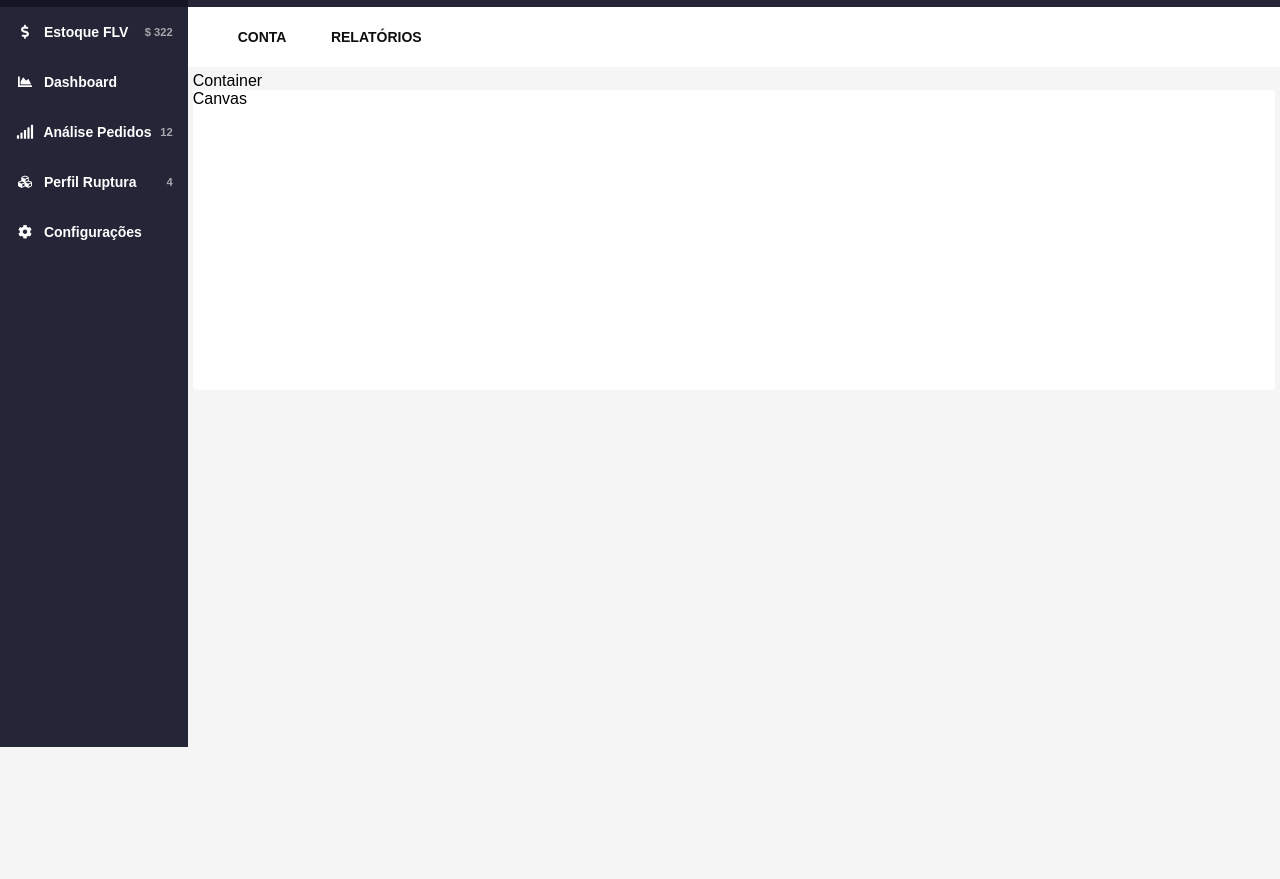
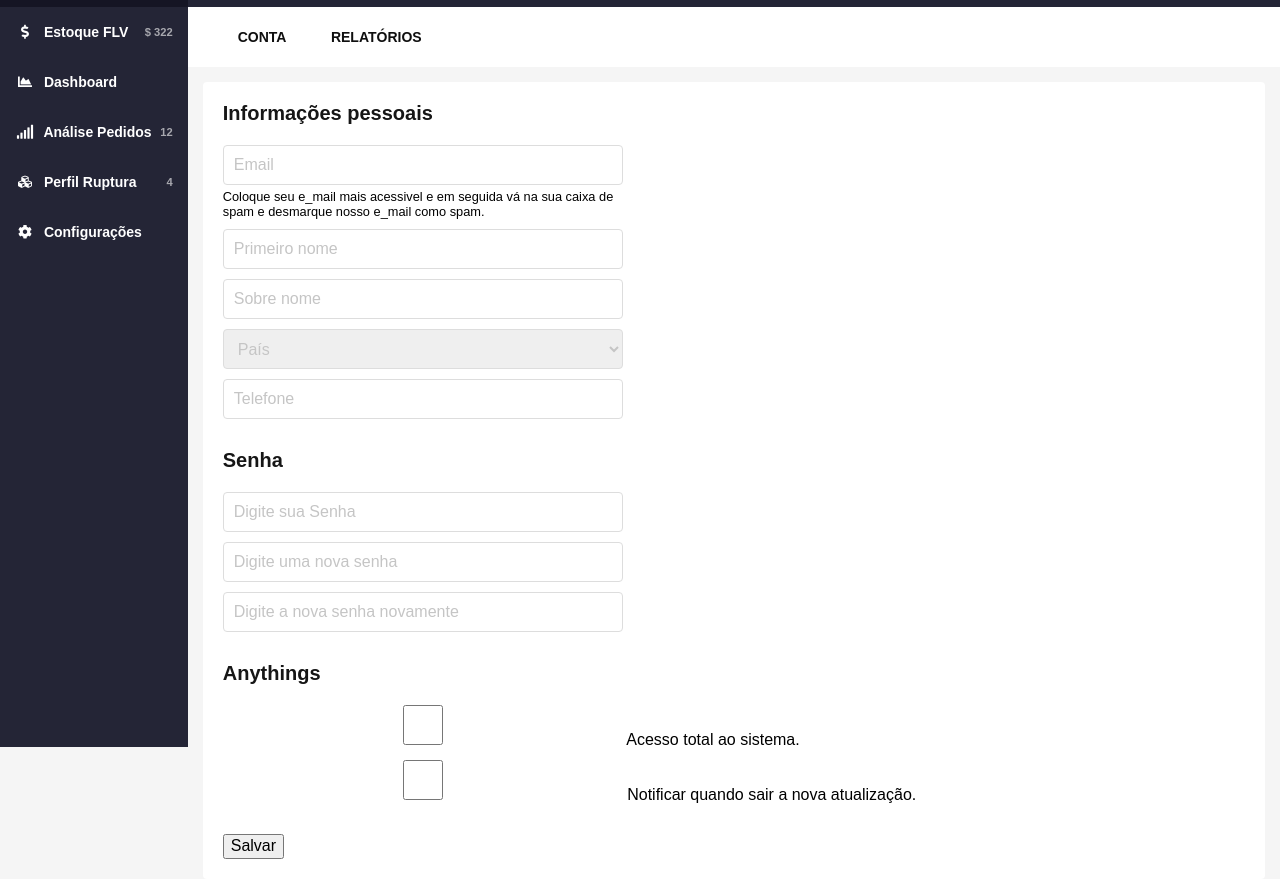
Before and after one commit to Beto35/Beto, a plain HTML site: page PM-Projeto008/index.html in a window 1280 px wide. Shown: the part 53-932 px from the top of the page. Before the commit the page ends 800 px from the top, so only its background shows below. Drawn offline with Linux system fonts and the light colour scheme.

Commit message:
atualização projeto 008

```diff
--- a/PM-Projeto008/estilo.css
+++ b/PM-Projeto008/estilo.css
@@ -1,4 +1,4 @@
-/*4º vídeo*/
+/*4º vídeo no minuto 16*/
 body {
     /*faz com que os elementos dentro do body, fiquem alinhados um ao lado do outro*/
     display: flex;
@@ -144,16 +144,63 @@ section#principal .modulo .abas li a:hover{
 
 /*A altura e cor de fundo dos containes*/
 section#principal .modulo .container {
-    height: 320px;
+    height: 350px;
     color: #000;
-    padding: 5px;
+    padding: 15px;
 }
 
 /*A altura e cor de fundo dos containes*/
 section#principal .modulo .container .canvas {
-    height: 300px;
     background-color: #fff;
     color: #000;
     border: 1px solid e6e6e6;
     border-radius: 4px;
+    padding: 20px;
 }
+
+form ul{
+    padding: 0; margin: 0;
+    margin-bottom: 30px;
+}
+
+form li{
+    list-style: none;
+    margin-bottom: 10px;
+}
+
+form h2{
+    font-size: 20px;
+    color: #161616;
+    padding: 0; margin: 0;
+    margin-bottom: 20px;
+}
+
+form input, form select{
+    width: 400px;
+    height: 40px;
+    box-sizing: border-box;
+    padding-left: 10px;
+    border: 1px solid #dddddd;
+    border-radius: 4px;
+}
+
+form small{
+    display: block;
+    width: 400px;
+    margin-top: 5px;
+}
+
+form select{
+    color: #c5c5c5;
+}
+
+::-webkit-input-placeholder{
+    color:#c5c5c5;
+}
+
+form li.Ok{
+    background-image: url(okteste.png);
+    background-repeat: no-repeat;
+    background-position: top 10px right;
+    width: 430px;
+}
--- a/PM-Projeto008/index.html
+++ b/PM-Projeto008/index.html
@@ -148,9 +148,72 @@
            </div>
 
            <!--div container-->
-           <div class="container">Container
+           <div class="container">
 
-               <div class="canvas">Canvas</div>
+               <div class="canvas">
+                   <form action="">
+                       <h2>Informações pessoais</h2>
+                       <ul>
+                           <li class="Ok">
+                              <input type="text" placeholder="Email">
+                               <small>
+                                  Coloque seu e_mail mais acessivel e em seguida vá na sua caixa de spam e desmarque nosso e_mail como spam.
+                               </small>
+                           </li>
+                           <li>
+                               <input type="text" placeholder="Primeiro nome">
+                           </li>
+                           <li>
+                               <input type="text" placeholder="Sobre nome">
+                           </li>
+                           <li>
+                               <select>
+                                   <option value="País">País</option>
+                                   <option value="País">Brasil</option>
+                                   <option value="País">Irlanda</option>
+                                   <option value="País">Alemanha</option>
+                                   <option value="País">França</option>
+                               </select>
+                           </li>
+                           <li>
+                               <input type="text" placeholder="Telefone">
+                           </li>
+                       </ul>
+
+                       <h2>Senha</h2>
+                       <ul>
+                           <li>
+                               <input type="text" placeholder="Digite sua Senha">
+                           </li>
+                           <li>
+                               <input type="text" placeholder="Digite uma nova senha">
+                           </li>
+                           <li>
+                               <input type="text" placeholder="Digite a nova senha novamente">
+                           </li>
+                       </ul>
+
+                       <h2>Anythings</h2>
+                       <ul>
+                           <li>
+                               <input type="checkbox">
+                               <label>
+                                   Acesso total ao sistema.
+                               </label>
+                           </li>
+
+                           <li>
+                               <input type="checkbox">
+                                  <label>
+                                    Notificar quando sair a nova atualização.
+                                  </label>
+                           </li>
+                       </ul>
+
+                       <button>Salvar</button>
+
+                   </form>
+               </div>
            </div>
 
         </div>
```
Also changed, not shown: PM-Projeto008/okteste.png (added).
